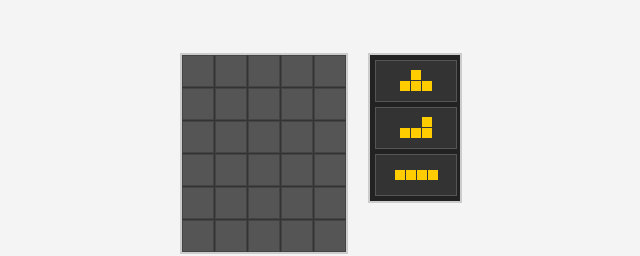
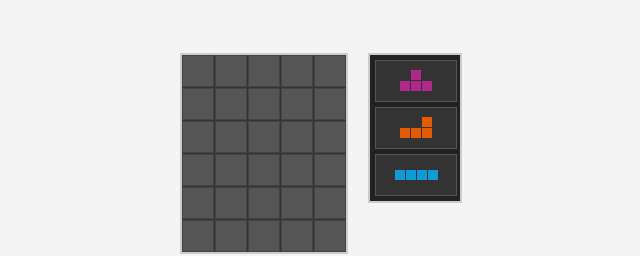
Before and after one commit to chokotia/TetrisDrillMaker, a plain HTML site: page index.html in a window 1280 px wide. Both pictures are taken after a click on the button "スタート". Shown: the part 267-523 px from the top of the page, without its empty margins (319-959 px from the left). Drawn offline with nearby package versions, Linux system fonts and the light colour scheme.

Commit message:
テトリスのミノごとに色を変えるように修正

```diff
--- a/script.js
+++ b/script.js
@@ -2,6 +2,18 @@
 const config = {
   CELL_SIZE: 30, // Cell size in pixels
 };
+
+// ミノとカラーの対応表を作る
+const minoColors = {
+  S: "rgb(89,177,1)",
+  Z: "rgb(215,15,55)",
+  L: "rgb(227,91,2)",
+  J: "rgb(33,65,198)",
+  O: "rgb(227,159,2)",
+  T: "rgb(175,41,138)",
+  I: "rgb(15,155,215)"
+};
+
 
 // DOM Elements
 const domElements = {
@@ -234,17 +246,23 @@ function drawMino(minoType, container) {
     ],
   };
 
+  // ミノ配列（2次元）を取得
   const shape = minoShapes[minoType];
+
+  // ミノの外枠要素
   const minoElement = document.createElement("div");
   minoElement.classList.add("next-piece");
   minoElement.style.display = "grid";
   minoElement.style.gridTemplateColumns = `repeat(${shape[0].length}, 1fr)`;
 
+  // shape をもとにセルを作り、該当セルだけ色を塗る
   shape.forEach((row) => {
     row.forEach((cell) => {
       const cellElement = document.createElement("div");
       if (cell) {
         cellElement.classList.add("block");
+        // ここでミノごとの色を適用（inline スタイルでもクラスでもOK）
+        cellElement.style.backgroundColor = minoColors[minoType];
       }
       minoElement.appendChild(cellElement);
     });
@@ -252,6 +270,7 @@ function drawMino(minoType, container) {
 
   container.appendChild(minoElement);
 }
+
 
 function setupGestureControls() {
   const boardContainer = document.getElementById("board-container");
--- a/styles.css
+++ b/styles.css
@@ -94,5 +94,5 @@ button:hover {
 }
 
 .next-piece .block {
-  background-color: #ffcc00;
+  /* background-color: #ffcc00; */
 }
```
